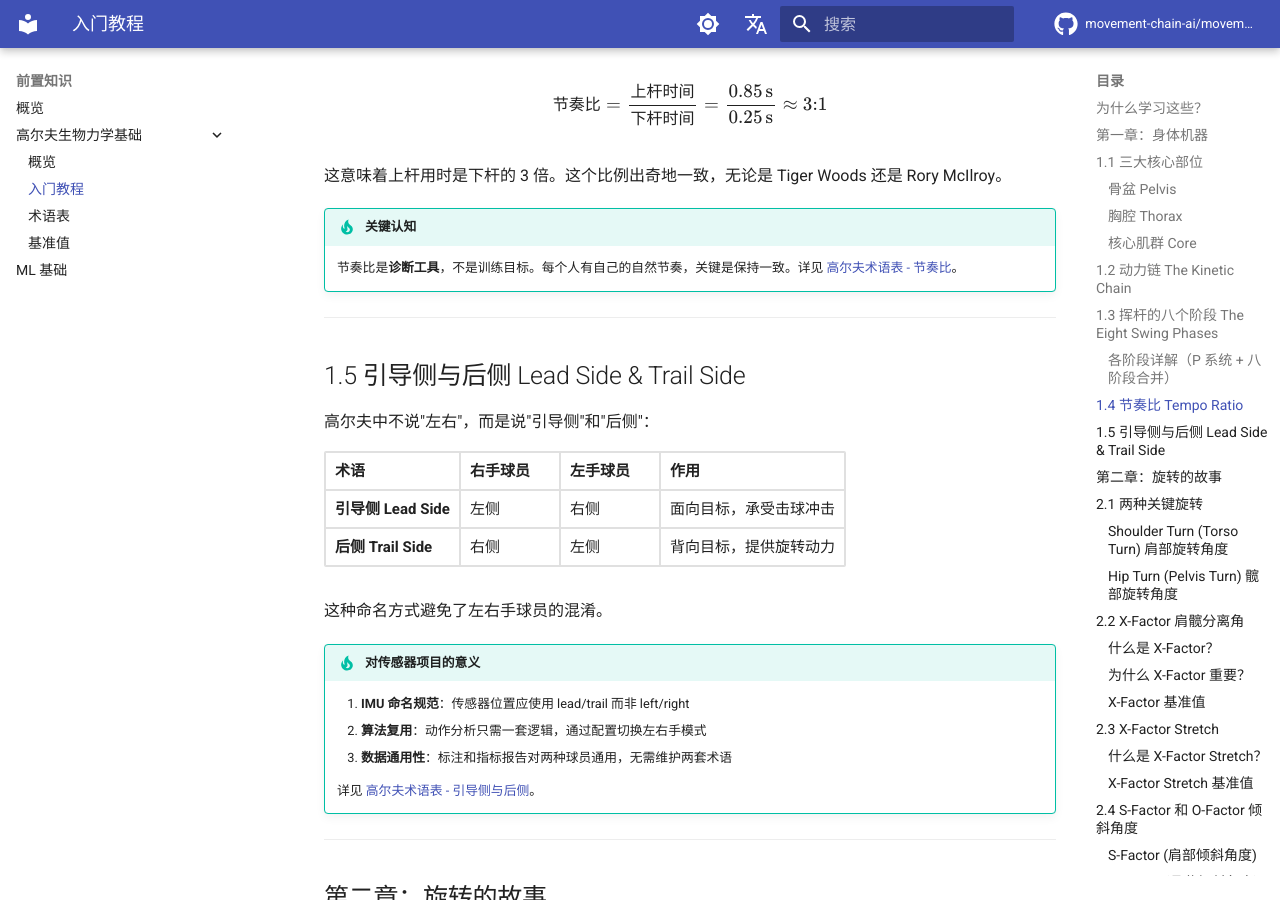
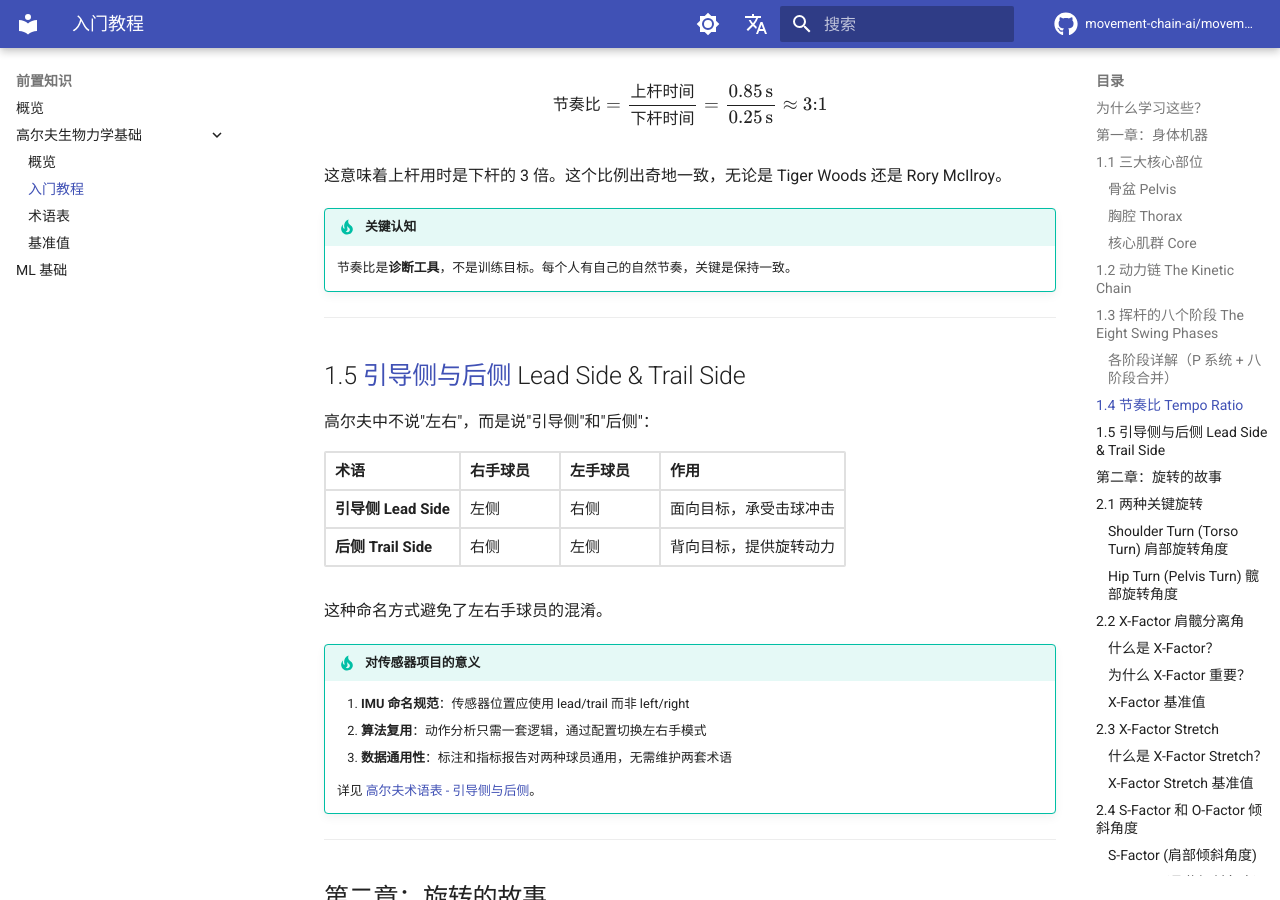
Before and after one commit to movement-chain-ai/movement-chain-docs, an MkDocs documentation site: the page built from docs/zh/prerequisites/foundations/biomechanics-101.md, in a window 1280 px wide and 900 px high, scrolled down 5986 px. Built offline with MkDocs 1.6.1 and Material for MkDocs 9.7.7, drawn with Linux system fonts in a browser that asks for light colours; comment, search, counter and statistics services are not loaded; the version menu is left out; some of the changed text lies outside the part shown.

````diff
--- a/docs/zh/prerequisites/foundations/biomechanics-101.md
+++ b/docs/zh/prerequisites/foundations/biomechanics-101.md
@@ -216,11 +216,11 @@ $$
 这意味着上杆用时是下杆的 3 倍。这个比例出奇地一致，无论是 Tiger Woods 还是 Rory McIlroy。
 
 !!! tip "关键认知"
-    节奏比是**诊断工具**，不是训练目标。每个人有自己的自然节奏，关键是保持一致。详见 [高尔夫术语表 - 节奏比](../../reference/golf-glossary.md#2-节奏比-tempo-ratio)。
-
----
-
-## 1.5 引导侧与后侧 Lead Side & Trail Side {#14-引导侧与后侧-lead-side--trail-side}
+    节奏比是**诊断工具**，不是训练目标。每个人有自己的自然节奏，关键是保持一致。
+
+---
+
+## 1.5 [引导侧与后侧](../../reference/golf-glossary.md#3-引导侧与后侧-lead-trail-side) Lead Side & Trail Side {#14-引导侧与后侧-lead-side--trail-side}
 
 高尔夫中不说"左右"，而是说"引导侧"和"后侧"：
 
@@ -311,9 +311,9 @@ X-Factor 代表了你在上杆顶点时**躯干被"拧紧"的程度**。
 
 ---
 
-## 2.3 X-Factor Stretch {#23-x-factor-stretch职业球手的秘密武器}
-
-这是区分职业与业余球手的**关键指标之一**。详见 [高尔夫术语表 - X-Factor Stretch](../../reference/golf-glossary.md#5-x-factor-stretch)。
+## 2.3 [X-Factor Stretch](../../reference/golf-glossary.md#5-x-factor-stretch) {#23-x-factor-stretch职业球手的秘密武器}
+
+这是区分职业与业余球手的**关键指标之一**。
 
 ### 什么是 X-Factor Stretch？
 
@@ -706,28 +706,28 @@ X-Factor 代表了你在上杆顶点时**躯干被"拧紧"的程度**。
 
 ```text
 ┌─────────────────────────────────────────────────────────────────┐
-│                  职业 vs 业余 运动链对比                          │
+│                  职业 vs 业余 运动链对比                           │
 ├─────────────────────────────────────────────────────────────────┤
-│                                                                  │
-│  【职业球手】75% 呈现正确模式                                      │
-│                                                                  │
+│                                                                 │
+│  【职业球手】75% 呈现正确模式                                       │
+│                                                                 │
 │  达峰顺序:  ① 骨盆 → ② 躯干 → ③ 手臂 → ④ 球杆                    │
 │  时间间隔:     ~40ms     ~40ms     ~20ms                         │
-│  特点: 清晰的"阶梯式"传递，每段减速时下一段加速                     │
-│                                                                  │
+│  特点: 清晰的"阶梯式"传递，每段减速时下一段加速                        │
+│                                                                 │
 │  ════════════════════════════════════════════════════════════   │
-│                                                                  │
-│  【业余球手】常见错误模式                                          │
-│                                                                  │
-│  错误 A: ① 骨盆 → ②③ 躯干+手臂同时 → ④ 球杆                       │
-│          （躯干和手臂"一起动"，能量传递断裂）                       │
-│                                                                  │
-│  错误 B: ②① 躯干先于骨盆 → ③ 手臂 → ④ 球杆                        │
+│                                                                 │
+│  【业余球手】常见错误模式                                           │
+│                                                                 │
+│  错误 A: ① 骨盆 → ②③ 躯干+手臂同时 → ④ 球杆                      │
+│          （躯干和手臂"一起动"，能量传递断裂）                         │
+│                                                                 │
+│  错误 B: ②① 躯干先于骨盆 → ③ 手臂 → ④ 球杆                       │
 │          （"上身主导"，俗称 over the top）                         │
-│                                                                  │
-│  错误 C: ①②③④ 几乎同时达峰                                        │
-│          （没有顺序，"用手打球"）                                  │
-│                                                                  │
+│                                                                 │
+│  错误 C: ①②③④ 几乎同时达峰                                      │
+│          （没有顺序，"用手打球"）                                   │
+│                                                                 │
 └─────────────────────────────────────────────────────────────────┘
 ```
 
@@ -761,11 +761,11 @@ $$
 简单类比：
 
 - [线速度](../../reference/physics-glossary.md#2-线速度-linear-velocity)告诉你"走多快"（米/秒）
-- [角速度](../../reference/physics-glossary.md#1-角速度-angular-velocity)告诉你"转多快"（度/秒）
+- 角速度告诉你"转多快"（度/秒）
 
 一个每秒转 360° 的物体 = 每秒转一圈
 
-### [角速度](../../reference/physics-glossary.md#1-角速度-angular-velocity)与[线速度](../../reference/physics-glossary.md#2-线速度-linear-velocity)的关系
+### 角速度与线速度的关系
 
 ![角速度示意图](../../images/angular-velocity-diagram.svg)
 
@@ -793,7 +793,7 @@ $$
 | 手 (C) | 大 | 相同 | 大 |
 | 杆头 | 最大 | 相同 | **最大** |
 
-> **这就是为什么杆头速度最快**：虽然身体各部位的[角速度](../../reference/physics-glossary.md#1-角速度-angular-velocity)相同，但杆头距离旋转中心最远（r 最大），所以[线速度](../../reference/physics-glossary.md#2-线速度-linear-velocity)最大。
+> **这就是为什么杆头速度最快**：虽然身体各部位的角速度相同，但杆头距离旋转中心最远（r 最大），所以线速度最大。
 
 ---
 
@@ -874,9 +874,9 @@ $$
 | 业余 | 800-1000°/s | 差距较大 |
 | **职业** | **1200-1500°/s** | 基准值 |
 
-### 杆头速度 (线速度) {#杆头速度-线速度}
-
-杆头速度是最终输出，通常用 **mph** 或 **km/h** 表示。详见 [高尔夫术语表 - 杆头速度](../../reference/golf-glossary.md#4-杆头速度-clubhead-speed)。
+### [杆头速度](../../reference/golf-glossary.md#4-杆头速度-clubhead-speed) (线速度) {#杆头速度-线速度}
+
+杆头速度是最终输出，通常用 **mph** 或 **km/h** 表示。
 
 | 球杆 | 职业 | 业余 | 差距 |
 |------|------|------|------|
@@ -945,13 +945,11 @@ $$L = I \times \omega = m \times r^2 \times \omega$$
 
 | 符号 | 含义 | 单位 |
 |------|------|------|
-| L | 角动量 | kg·m²/s |
-| I | 转动惯量 | kg·m² |
+| L | [角动量](../../reference/physics-glossary.md#4-角动量-angular-momentum) | kg·m²/s |
+| I | [转动惯量](../../reference/physics-glossary.md#3-转动惯量-moment-of-inertia) | kg·m² |
 | m | 质量 | kg |
 | r | 有效半径（质心到旋转轴的距离） | m |
 | ω | 角速度 | rad/s |
-
-> 详细物理概念见：[物理学术语表](../../reference/physics-glossary.md)
 
 ---
 
@@ -1420,8 +1418,8 @@ OTT 的后果取决于**[挥杆路径](../../reference/golf-glossary.md#9-挥杆
 
 | 杆面状态 | 球路结果 | 说明 |
 |----------|----------|------|
-| **杆面开放** (常见) | [右曲球 (Slice)](../../reference/golf-glossary.md#10-球路-ball-flight) | 外→内路径 + 开放杆面 = 强烈右旋 |
-| **杆面关闭** | [左曲球 (Hook)](../../reference/golf-glossary.md#10-球路-ball-flight) 或左拉球 | 外→内路径 + 关闭杆面 = 左旋或左直飞 |
+| **杆面开放** (常见) | 右曲球 (Slice) | 外→内路径 + 开放杆面 = 强烈右旋 |
+| **杆面关闭** | 左曲球 (Hook)或左拉球 | 外→内路径 + 关闭杆面 = 左旋或左直飞 |
 | **杆面方正** | 左拉直球 (Pull) | 外→内路径 + 方正杆面 = 直飞但偏左 |
 
 !!! note "为什么 OTT 通常导致 Slice？"
@@ -1438,7 +1436,7 @@ OTT **不一定**导致距离损失：
 | OTT + 方正杆面 (Pull) | ✅ 可能正常 | 方向偏左，但距离可以保持 |
 
 !!! info "职业球员的例外"
-    Jim Furyk 等职业球员有轻微 OTT，但凭借出色的杆面控制仍能打出稳定[球路](../../reference/golf-glossary.md#10-球路-ball-flight)。OTT 的核心问题是**可控性差**和**一致性差**，而非一定失去距离。
+    Jim Furyk 等职业球员有轻微 OTT，但凭借出色的杆面控制仍能打出稳定球路。OTT 的核心问题是**可控性差**和**一致性差**，而非一定失去距离。
 
 #### 其他影响
 
````
Also changed, not shown: other parts of docs/zh/prerequisites/foundations/biomechanics-101.md (+3 -3 lines).
